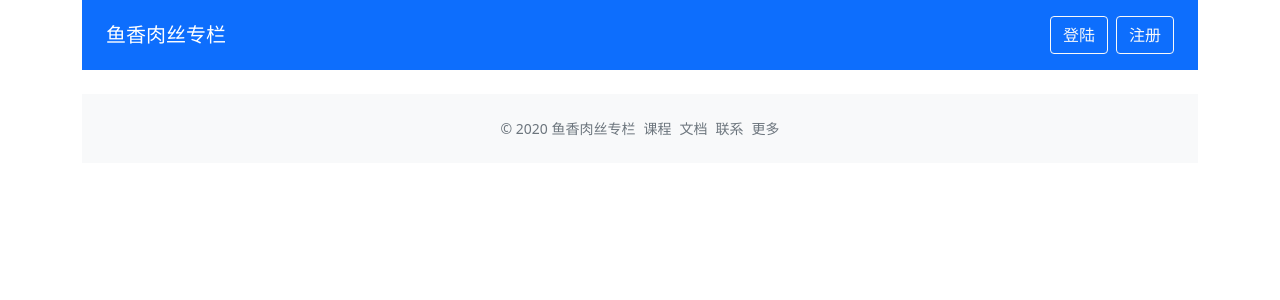
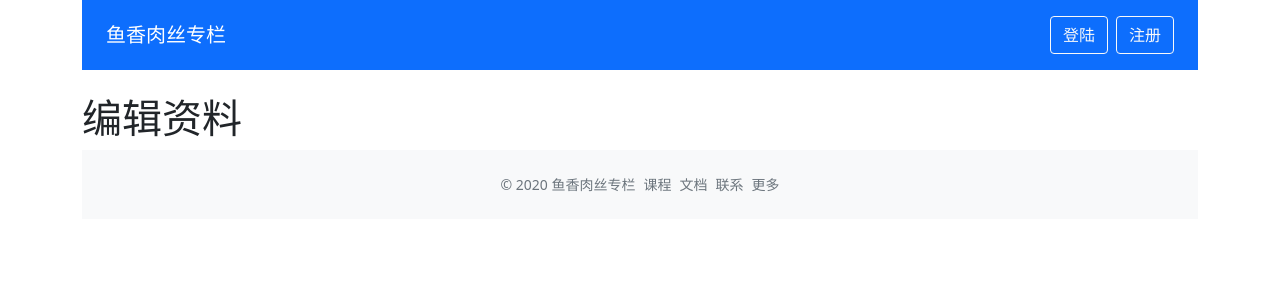
Before and after one commit to XiaoLi-sach/SpecialColumn, a Vue app: page /editprofile in a window 1280 px wide. Shown: the top 300 px of the page. Built offline with nearby package versions, Linux system fonts and the light colour scheme.

Commit message:
添加了编辑资料页面

```diff
--- a/src/router.ts
+++ b/src/router.ts
@@ -6,6 +6,7 @@ import Signup from './views/Signup.vue'
 import ColumnDetail from './views/ColumnDetail.vue'
 import CreatePost from './views/CreatePost.vue'
 import PostDetail from './views/PostDetail.vue'
+import EditProfile from './views/EditProfile.vue'
 import store from './store'
 const routerHistory = createWebHistory()
 const router = createRouter({
@@ -43,6 +44,11 @@ const router = createRouter({
       path: '/posts/:id',
       name: 'post',
       component: PostDetail
+    },
+    {
+      path: '/editprofile',
+      name: 'editprofile',
+      component: EditProfile
     }
   ]
 })
--- /dev/null
+++ b/src/views/EditProfile.vue
@@ -0,0 +1,15 @@
+<template>
+  <h1>编辑资料</h1>
+</template>
+
+<script>
+import { defineComponent } from 'vue'
+
+export default defineComponent({
+  name: 'editprofile'
+})
+</script>
+
+<style scoped>
+
+</style>
```
